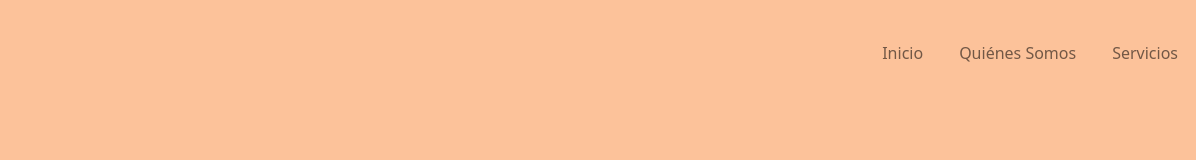
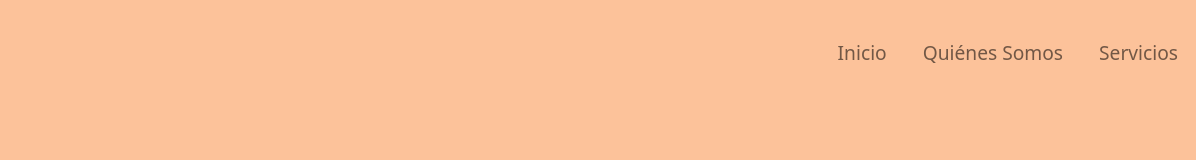
Before and after one commit to LucasCristin23/Servicios-Page, a plain HTML site: page Servicios_Page/index.html in a window 1280 px wide. Shown: the full height of the page, 84-1280 px from the left. Drawn offline with nearby package versions, Linux system fonts and the light colour scheme.

Commit message:
agregué una clase

```diff
--- a/Servicios_Page/css/style.css
+++ b/Servicios_Page/css/style.css
@@ -17,6 +17,10 @@
     color: #FFFFFF;
     font-family: sans-serif;
     transition: color 0.5s ease;
+}
+
+.nav-word{
+    font-size: larger;
 }
 
 .nav-link:hover{ /* hice que el link cambie de color cuando pasa el puntero por encima */
--- a/Servicios_Page/index.html
+++ b/Servicios_Page/index.html
@@ -20,13 +20,13 @@
                 <div class="collapse navbar-collapse justify-content-end" id="navbarSupportedContent">
                   <ul class="navbar-nav">
                     <li class="nav-item">
-                      <a class="nav-link" href="./index.html">Inicio</a>
+                      <a class="nav-link nav-word" href="./index.html">Inicio</a>
                     </li>
                     <li class="nav-item">
-                      <a class="nav-link" href="./pages/about.html">Quiénes Somos</a>
+                      <a class="nav-link nav-word" href="./pages/about.html">Quiénes Somos</a>
                     </li>
                     <li class="nav-item">
-                      <a class="nav-link" href="./pages/servicios.html">Servicios</a>
+                      <a class="nav-link nav-word" href="./pages/servicios.html">Servicios</a>
                     </li>
                   </ul>
                 </div>
```
